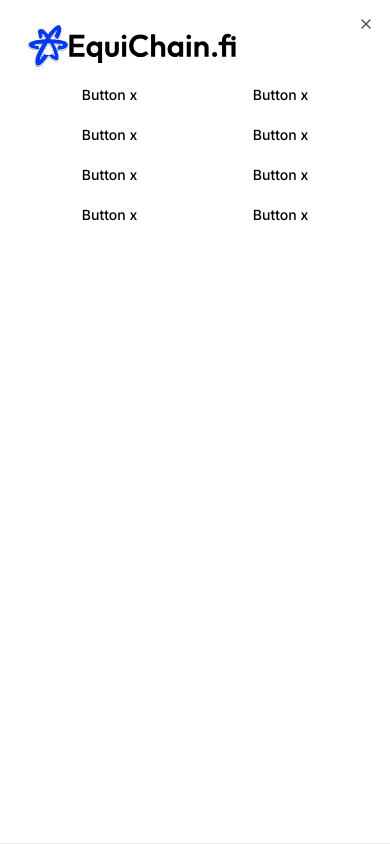
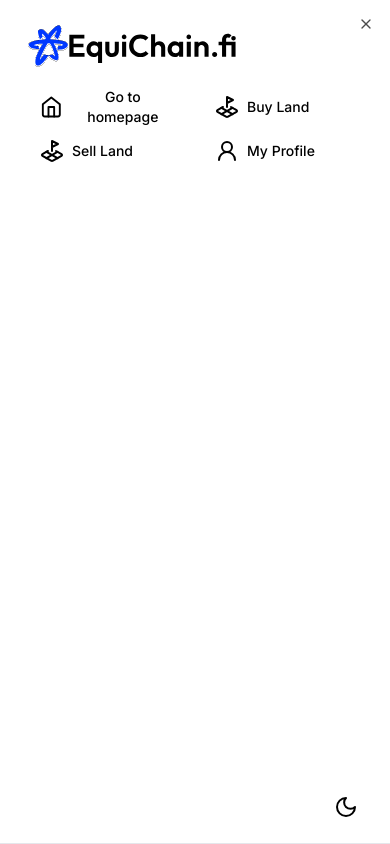
Before and after one commit to equichainfi/equichain-webapp, a Next.js app: page / in a window 390 px wide. Both pictures are taken after a click on the button 367 px from the left and 41 px from the top of the page. Built offline with nearby package versions, Linux system fonts and the light colour scheme.

Commit message:
EQC-43 navbar fix + menu on small screens fix

```diff
--- a/src/app/globals.css
+++ b/src/app/globals.css
@@ -15,6 +15,9 @@
     .button {
         @apply px-4 py-2 rounded-md font-semibold text-lg bg-white;
     }
+    .button-nav {
+        @apply flex items-center justify-start gap-x-2 hover:bg-primary rounded-xl transition duration-500 ease-in-out hover:text-white;
+    }
 }
 
 @layer utilities {
--- a/src/components/constants/Header.tsx
+++ b/src/components/constants/Header.tsx
@@ -1,6 +1,6 @@
 "use client";
 
-import { Menu } from "lucide-react";
+import { HomeIcon, LandPlot, Menu, Moon, User2 } from "lucide-react";
 import Image from "next/image";
 import { useRouter } from "next/navigation";
 import {
@@ -16,6 +16,13 @@ import { FullWhite } from "../../../public";
 
 export default function Header() {
     const router = useRouter();
+
+    const buttons = [
+        { value: "Go to homepage", icon: <HomeIcon /> },
+        { value: "Buy Land", icon: <LandPlot /> },
+        { value: "Sell Land", icon: <LandPlot /> },
+        { value: "My Profile", icon: <User2 /> },
+    ];
 
     return (
         <div className="container-flex header">
@@ -49,17 +56,22 @@ export default function Header() {
                                 width={220}
                             />
                         </SheetTitle>
-                        <SheetDescription className="grid grid-cols-2 sm:grid-cols-2 place-content-start">
-                            <Button>Button x</Button>
-                            <Button>Button x</Button>
-                            <Button>Button x</Button>
-                            <Button>Button x</Button>
-                            <Button>Button x</Button>
-                            <Button>Button x</Button>
-                            <Button>Button x</Button>
-                            <Button>Button x</Button>
-                        </SheetDescription>
                     </SheetHeader>
+                    <SheetDescription className="grid grid-cols-2 gap-x-2 gap-y-1 sm:grid-cols-2 place-content-start pt-5">
+                        {/* todo: fix global classnames */}
+                        {buttons.map((btn, index) => (
+                            <Button
+                                key={index}
+                                onClick={() => router.push("/")}
+                                className="button-nav rounded-xl justify-start"
+                            >
+                                {btn.icon} <p>{btn.value}</p>
+                            </Button>
+                        ))}
+                    </SheetDescription>
+                    <Button className="absolute bottom-4 right-4">
+                        <Moon />
+                    </Button>
                 </SheetContent>
             </Sheet>
 
```
